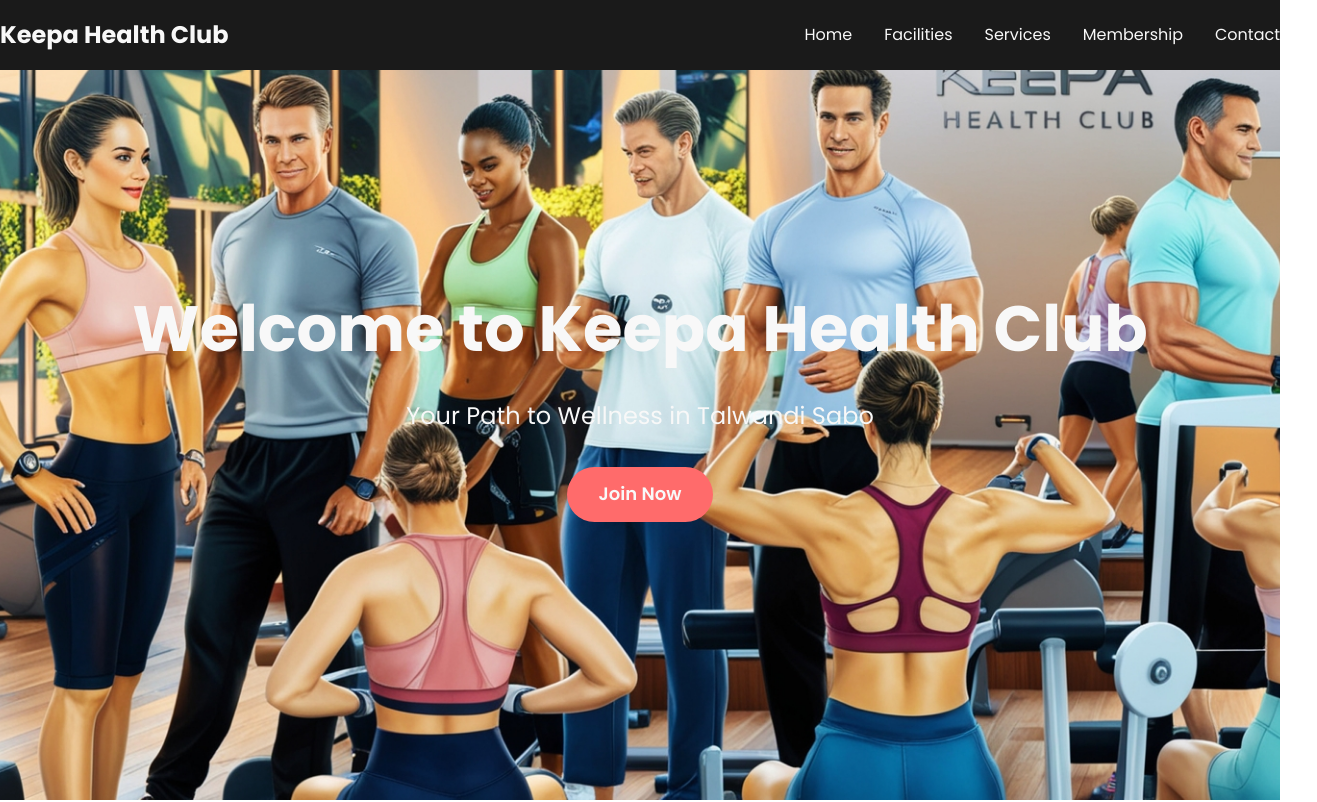
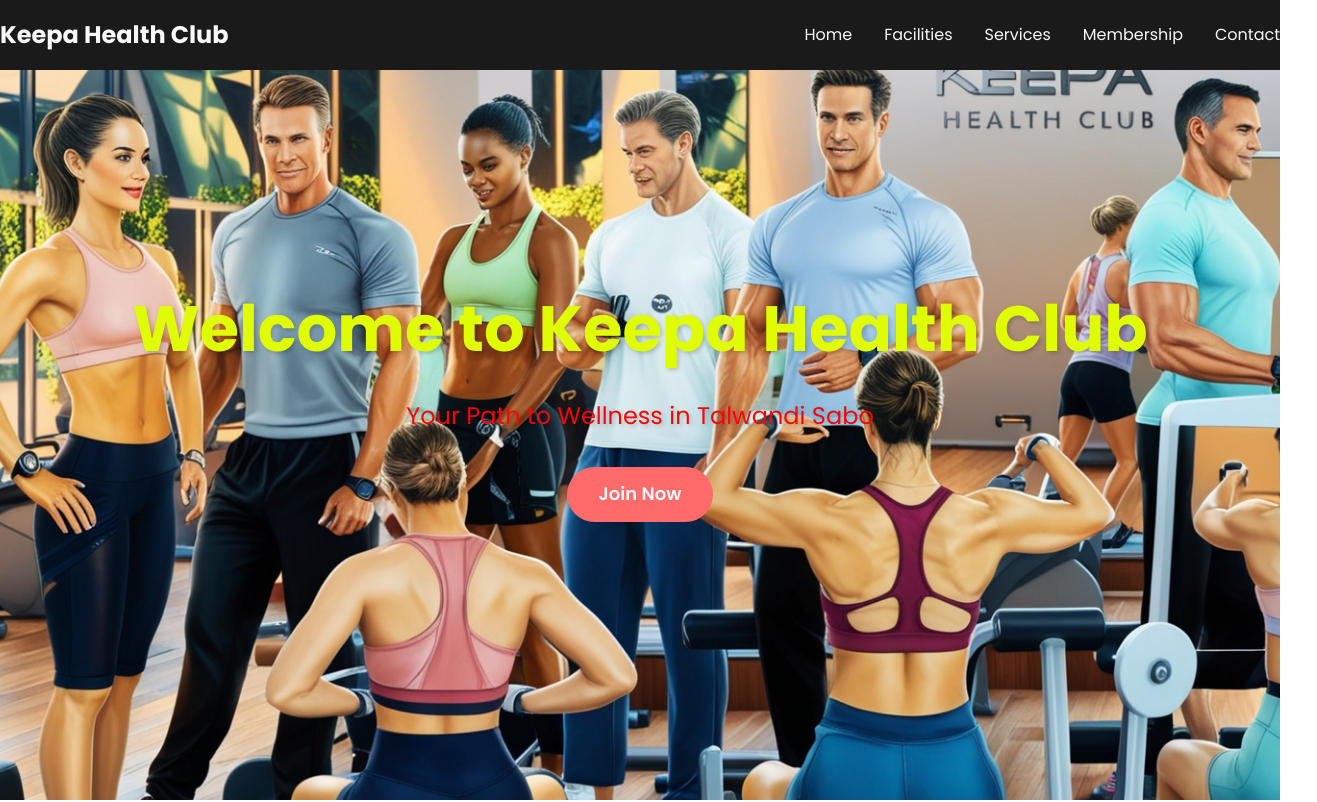
Before and after one commit to sadafqureshia/gym-website, a plain HTML site: page index.html in a window 1280 px wide. Shown: the top 802 px of the page, 1317 px wide, since content can reach past the window. Drawn offline with Linux system fonts and the light colour scheme.

Commit message:
Update sstyle.css

```diff
--- a/sstyle.css
+++ b/sstyle.css
@@ -116,6 +116,20 @@
     font-size: 1.5rem;
     cursor: pointer;
   }
+  h1 {
+    font-size: 3rem; /* Adjust size as needed */
+    color: #dffc00; /* Darker color for visibility */
+    text-align: center;
+    text-shadow: 2px 2px 4px rgba(0, 0, 0, 0.2);
+    margin: 0;
+}
+p{
+  font-size: 3rem; /* Adjust size as needed */
+  color: #f80404; /* Darker color for visibility */
+  text-align: center;
+  text-shadow: 2px 2px 4px rgba(0, 0, 0, 0.2);
+  margin: 0;
+}
 
   /* Hero Section */
   .hero {
```
